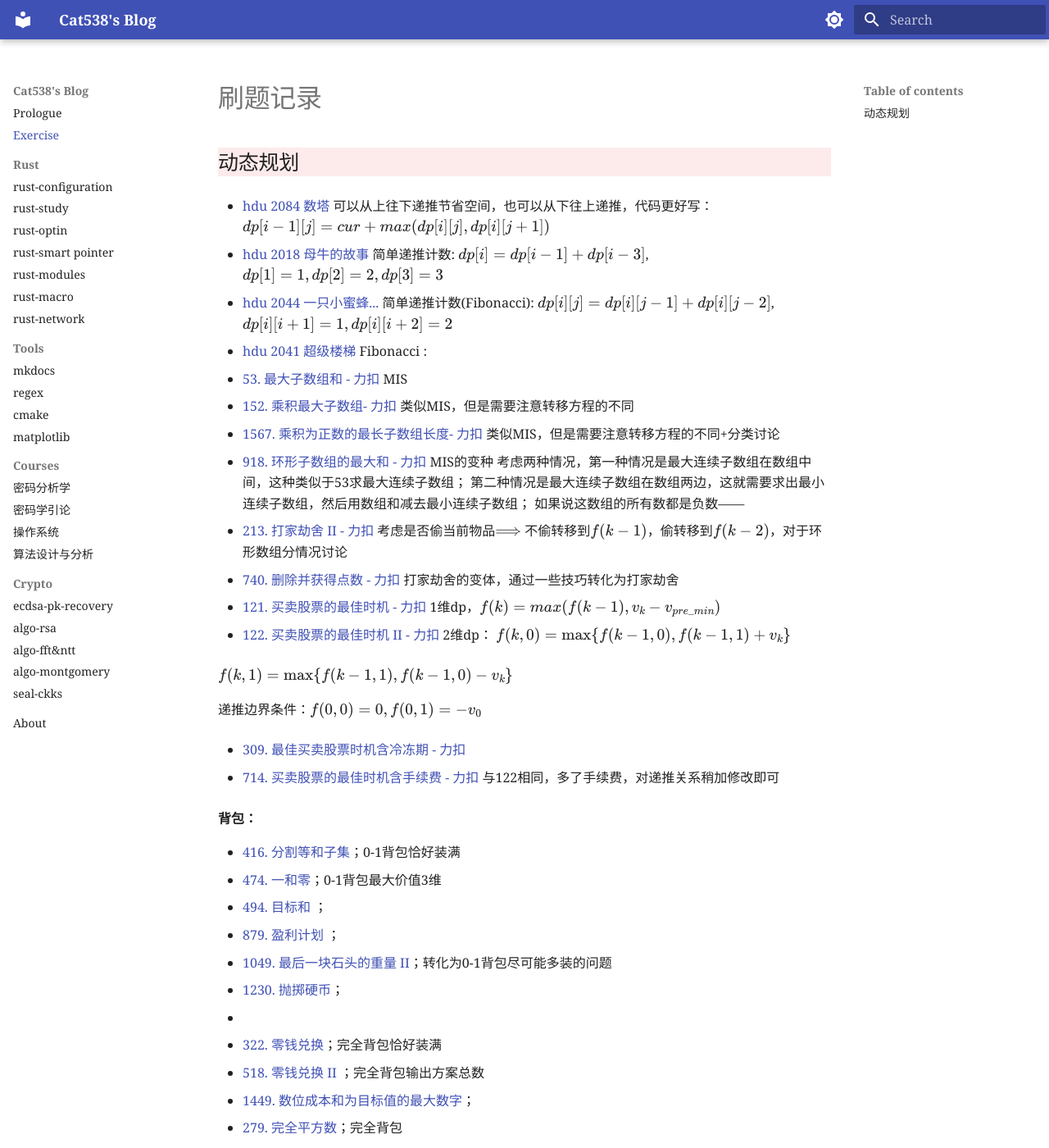
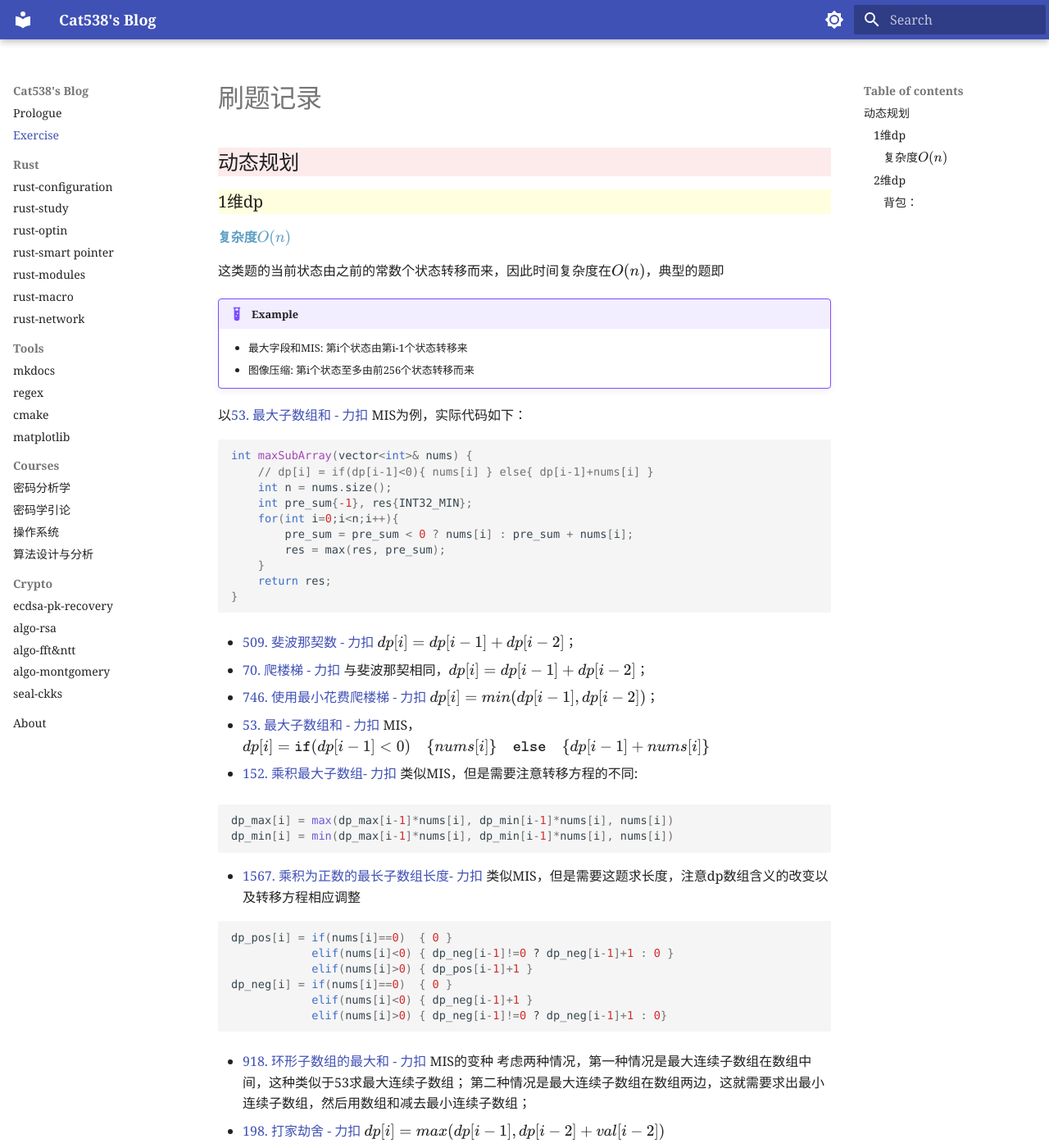
Before and after one commit to cat538/cat538.github.io, an MkDocs documentation site: the page built from docs/plan.md, in a window 1280 px wide and 1400 px high. Shown: the whole window at 82% size. Built offline with MkDocs 1.6.1 and Material for MkDocs 9.7.7, drawn with Linux system fonts in a browser that asks for light colours; some of the changed text lies outside the part shown.

Commit message:
post: update Exercise

````diff
--- a/docs/plan.md
+++ b/docs/plan.md
@@ -2,26 +2,67 @@
 
 ## 动态规划
 
-- [hdu 2084 数塔](http://acm.hdu.edu.cn/showproblem.php?pid=2084) 可以从上往下递推节省空间，也可以从下往上递推，代码更好写：$dp[i-1][j] = cur + max(dp[i][j],dp[i][j+1])$
+### 1维dp
 
-- [hdu 2018 母牛的故事](http://acm.hdu.edu.cn/showproblem.php?pid=2018) 简单递推计数: $dp[i] = dp[i-1]+dp[i-3]$, $dp[1] = 1,dp[2]=2,dp[3] =3$
+#### 复杂度$O(n)$
 
-- [hdu 2044 一只小蜜蜂...](http://acm.hdu.edu.cn/showproblem.php?pid=2044) 简单递推计数(Fibonacci): $dp[i][j] = dp[i][j-1]+dp[i][j-2]$, $dp[i][i+1] = 1, dp[i][i+2] = 2$
+这类题的当前状态由之前的常数个状态转移而来，因此时间复杂度在$O(n)$，典型的题即
 
-- [hdu 2041 超级楼梯](http://acm.hdu.edu.cn/showproblem.php?pid=2041) Fibonacci :
+!!! example
+	- 最大字段和MIS: 第i个状态由第i-1个状态转移来
+	- 图像压缩: 第i个状态至多由前256个状态转移而来
 
-- [53. 最大子数组和 - 力扣](https://leetcode.cn/problems/maximum-subarray/) MIS
+以[53. 最大子数组和 - 力扣](https://leetcode.cn/problems/maximum-subarray/) MIS为例，实际代码如下：
 
-- [152. 乘积最大子数组- 力扣](https://leetcode.cn/problems/maximum-product-subarray/solution/) 类似MIS，但是需要注意转移方程的不同
+```C++
+int maxSubArray(vector<int>& nums) {
+    // dp[i] = if(dp[i-1]<0){ nums[i] } else{ dp[i-1]+nums[i] }
+    int n = nums.size();
+    int pre_sum{-1}, res{INT32_MIN};
+    for(int i=0;i<n;i++){
+        pre_sum = pre_sum < 0 ? nums[i] : pre_sum + nums[i];
+        res = max(res, pre_sum);
+    }
+    return res;
+}
+```
 
-- [1567. 乘积为正数的最长子数组长度- 力扣](https://leetcode.cn/problems/maximum-length-of-subarray-with-positive-product/solution/) 类似MIS，但是需要注意转移方程的不同+分类讨论
+
+
+
+- [509. 斐波那契数 - 力扣](https://leetcode.cn/problems/fibonacci-number/) $dp[i] = dp[i-1]+dp[i-2]$；
+
+- [70. 爬楼梯 - 力扣](https://leetcode.cn/problems/climbing-stairs/) 与斐波那契相同，$dp[i] = dp[i-1]+dp[i-2]$；
+
+- [746. 使用最小花费爬楼梯 - 力扣](https://leetcode.cn/problems/min-cost-climbing-stairs/) $dp[i] = min(dp[i-1], dp[i-2])$；
+
+- [53. 最大子数组和 - 力扣](https://leetcode.cn/problems/maximum-subarray/) MIS，$dp[i] = \texttt{if}(dp[i-1]<0)\quad\{nums[i]\}\quad\texttt{else}\quad\{dp[i-1]+nums[i] \}$
+
+- [152. 乘积最大子数组- 力扣](https://leetcode.cn/problems/maximum-product-subarray/solution/) 类似MIS，但是需要注意转移方程的不同:
+
+  ```python
+  dp_max[i] = max(dp_max[i-1]*nums[i], dp_min[i-1]*nums[i], nums[i])
+  dp_min[i] = min(dp_max[i-1]*nums[i], dp_min[i-1]*nums[i], nums[i])
+  ```
+
+- [1567. 乘积为正数的最长子数组长度- 力扣](https://leetcode.cn/problems/maximum-length-of-subarray-with-positive-product/solution/) 类似MIS，但是需要这题求长度，注意dp数组含义的改变以及转移方程相应调整
+
+  ```python
+  dp_pos[i] = if(nums[i]==0)  { 0 }
+              elif(nums[i]<0) { dp_neg[i-1]!=0 ? dp_neg[i-1]+1 : 0 }
+              elif(nums[i]>0) { dp_pos[i-1]+1 }
+  dp_neg[i] = if(nums[i]==0)  { 0 }
+              elif(nums[i]<0) { dp_neg[i-1]+1 }
+              elif(nums[i]>0) { dp_neg[i-1]!=0 ? dp_neg[i-1]+1 : 0}
+  ```
 
 - [918. 环形子数组的最大和 - 力扣 ](https://leetcode.cn/problems/maximum-sum-circular-subarray/) MIS的变种
   考虑两种情况，第一种情况是最大连续子数组在数组中间，这种类似于53求最大连续子数组；
   第二种情况是最大连续子数组在数组两边，这就需要求出最小连续子数组，然后用数组和减去最小连续子数组；
-  如果说这数组的所有数都是负数——
 
-- [213. 打家劫舍 II - 力扣](https://leetcode.cn/problems/house-robber-ii/) 考虑是否偷当前物品$\Longrightarrow$ 不偷转移到$f(k-1)$，偷转移到$f(k-2)$，对于环形数组分情况讨论
+- [198. 打家劫舍 - 力扣](https://leetcode.cn/problems/house-robber/) $dp[i] = max(dp[i-1], dp[i-2]+val[i-2])$
+
+- [213. 打家劫舍 II - 力扣](https://leetcode.cn/problems/house-robber-ii/) 对于环形数组分情况讨论（偷第1个 or 不偷第1个）
 
 - [740. 删除并获得点数 - 力扣](https://leetcode.cn/problems/delete-and-earn/) 打家劫舍的变体，通过一些技巧转化为打家劫舍
 
@@ -38,7 +79,13 @@
 
 - [714. 买卖股票的最佳时机含手续费 - 力扣](https://leetcode.cn/problems/best-time-to-buy-and-sell-stock-with-transaction-fee/) 与122相同，多了手续费，对递推关系稍加修改即可
 
-**背包：**
+### 2维dp
+
+#### 背包：
+
+这里把背包作为单独一种类型拉出来，这类题有固定套路：
+
+
 
 - [416. 分割等和子集](https://leetcode.cn/problems/partition-equal-subset-sum/)；0-1背包恰好装满
 - [474. 一和零](https://leetcode-cn.com/problems/ones-and-zeroes)；0-1背包最大价值3维
@@ -46,7 +93,6 @@
 - [879. 盈利计划 ](https://leetcode.cn/problems/profitable-schemes/)；
 - [1049. 最后一块石头的重量 II](https://leetcode.cn/problems/last-stone-weight-ii/)；转化为0-1背包尽可能多装的问题
 - [1230. 抛掷硬币](https://leetcode.cn/problems/toss-strange-coins/)；
--
 - [322. 零钱兑换](https://leetcode-cn.com/problems/coin-change)；完全背包恰好装满
 - [518. 零钱兑换 II ](https://leetcode-cn.com/problems/coin-change-2)；完全背包输出方案总数
 - [1449. 数位成本和为目标值的最大数字](https://leetcode.cn/problems/form-largest-integer-with-digits-that-add-up-to-target/)；
````
Also changed, not shown: docs/crypto/algo-montgomery.md (+3 -10 lines).
